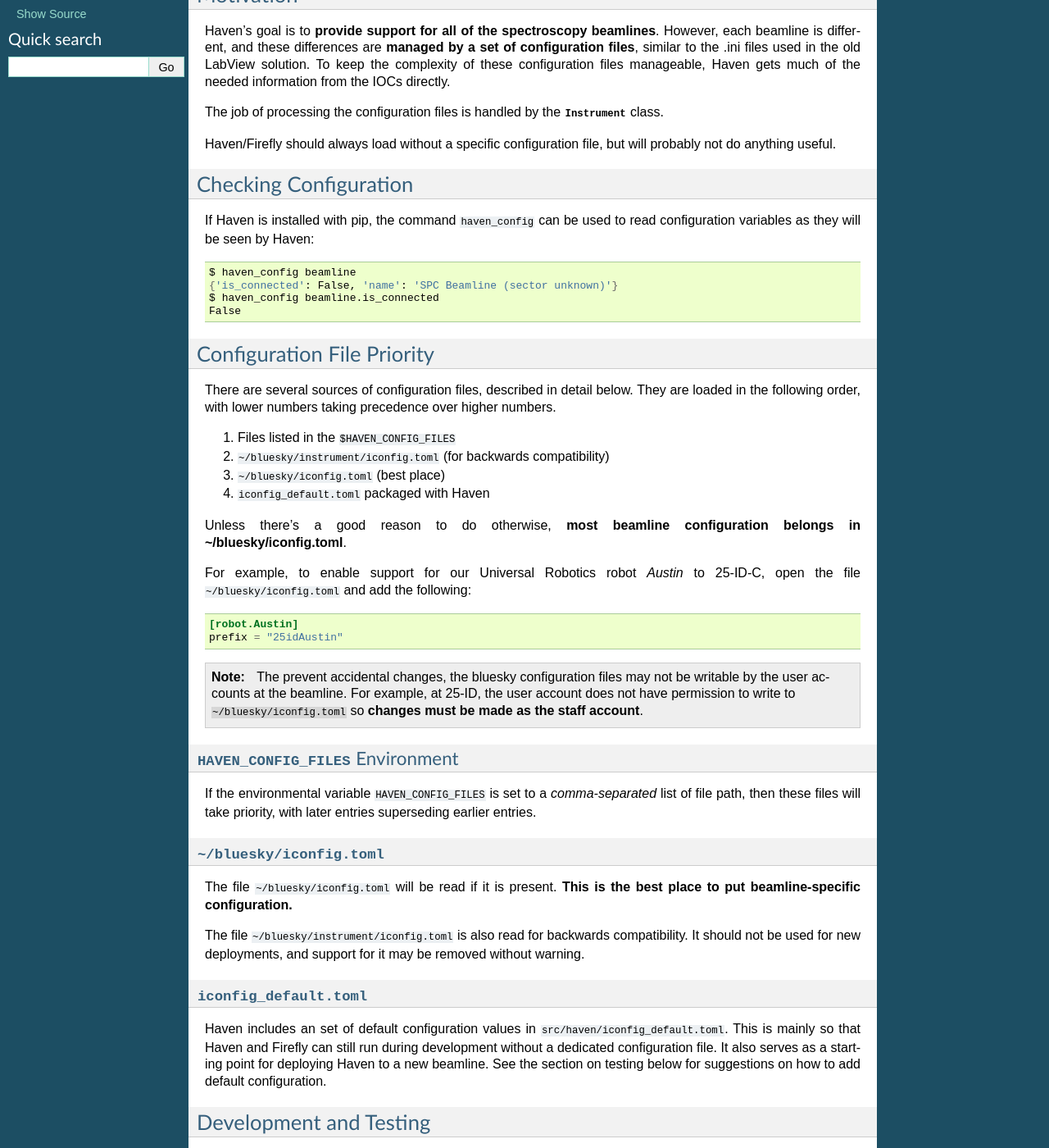
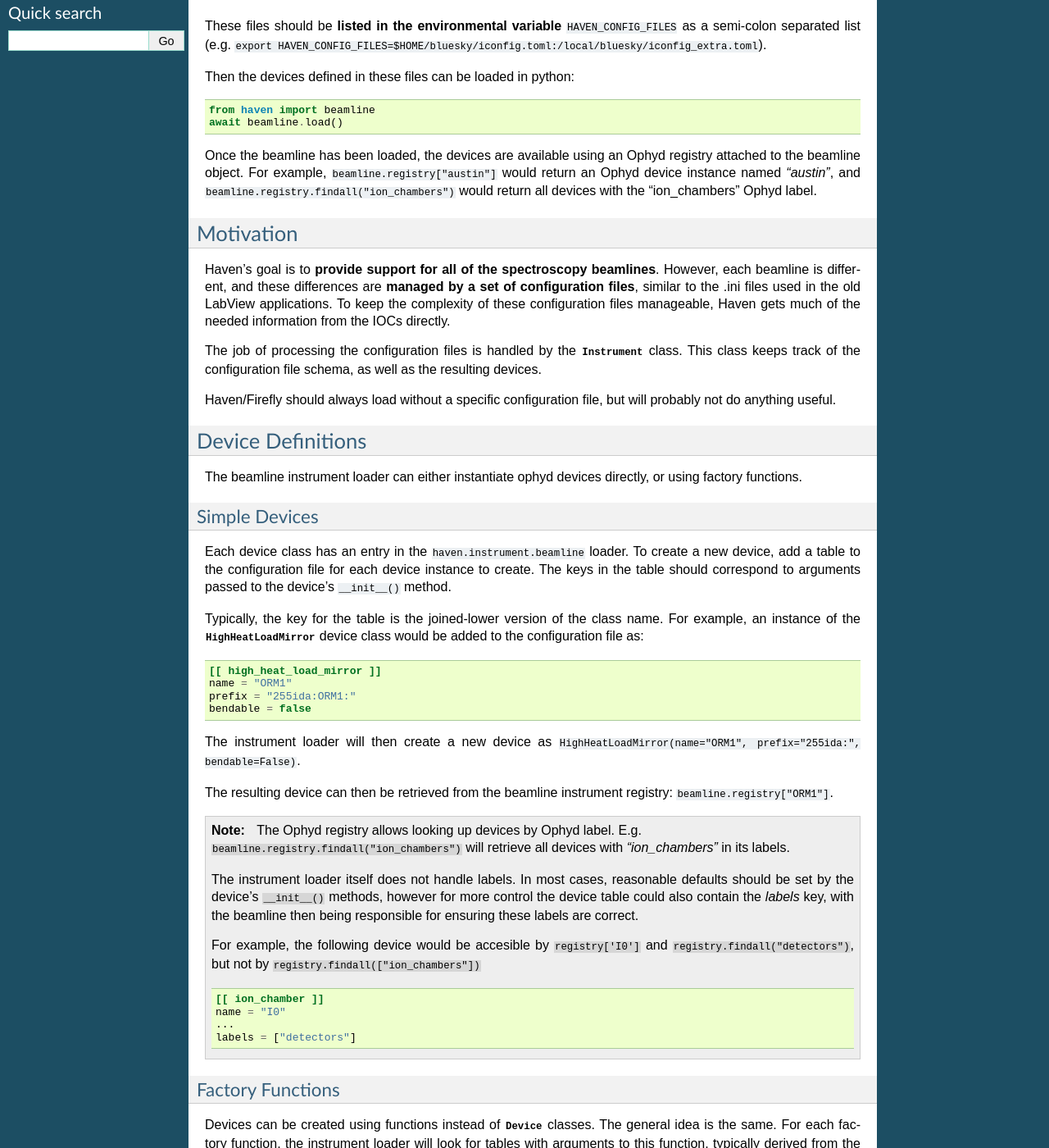
Before and after one commit to spc-group/haven, a Sphinx documentation site: the page built from docs/topic_guides/beamline_configuration.rst, in a window 1280 px wide and 1400 px high, scrolled down 391 px. Shown: the whole window at 82% size. Built offline with Sphinx 7.4.7, drawn with Linux system fonts in a browser that asks for light colours; pages that are not in the unit, such as notebooks, are missing from menus; cross-references to code outside the pages are shown as plain code; some of the changed text lies outside the part shown.

Commit message:
Updated the documentation for instrument loading.

```diff
--- a/docs/topic_guides/beamline_configuration.rst
+++ b/docs/topic_guides/beamline_configuration.rst
@@ -5,96 +5,129 @@ Instrument Configuration
 .. contents:: Table of Contents
     :depth: 3
 
+This page describes the procedure for defining the beamline
+configuration. Haven contains definitions for many Ophyd and
+Ophyd-async devices, however **Haven needs a beamline configuration
+file** to know which specific devices are needed for each beamline.
+
+These files should be **listed in the environmental variable**
+``HAVEN_CONFIG_FILES`` as a semi-colon separated list (e.g. ``export
+HAVEN_CONFIG_FILES=$HOME/bluesky/iconfig.toml:/local/bluesky/iconfig_extra.toml``).
+
+Then the devices defined in these files can be loaded in python:
+
+.. code-block:: python
+
+    from haven import beamline
+    await beamline.load()
+
+Once the beamline has been loaded, the devices are available using an
+Ophyd registry attached to the beamline object. For example,
+``beamline.registry["austin"]`` would return an Ophyd device instance
+named *"austin"*, and ``beamline.registry.findall("ion_chambers")``
+would return all devices with the "ion_chambers" Ophyd label.
+
+
 Motivation
 ----------
 
 Haven's goal is to **provide support for all of the spectroscopy
 beamlines**. However, each beamline is different, and these
 differences are **managed by a set of configuration files**, similar
-to the .ini files used in the old LabView solution. To keep the
+to the .ini files used in the old LabView applications. To keep the
 complexity of these configuration files manageable, Haven gets much of
 the needed information from the IOCs directly.
 
 The job of processing the configuration files is handled by the
-:py:class:`~haven.instrument.Instrument` class.
+:py:class:`~haven.instrument.Instrument` class. This class keeps track
+of the configuration file schema, as well as the resulting devices.
 
 Haven/Firefly should always load without a specific configuration
 file, but will probably not do anything useful.
 
-Checking Configuration
-----------------------
 
-If Haven is installed with pip, the command ``haven_config`` can be
-used to read configuration variables as they will be seen by Haven:
+Device Definitions
+------------------
 
-.. code:: bash
-
-	  $ haven_config beamline
-	  {'is_connected': False, 'name': 'SPC Beamline (sector unknown)'}
-	  $ haven_config beamline.is_connected
-	  False
+The beamline instrument loader can either instantiate ophyd devices
+directly, or using factory functions.
 
 
-Configuration File Priority
----------------------------
+Simple Devices
+^^^^^^^^^^^^^^
 
-There are several sources of configuration files, described in detail
-below. They are loaded in the following order, with lower numbers
-taking precedence over higher numbers.
+Each device class has an entry in the
+:py:object:`~haven.instrument.beamline` loader. To create a new
+device, add a table to the configuration file for each device instance
+to create. The keys in the table should correspond to arguments passed
+to the device's ``__init__()`` method.
 
-1. Files listed in the ``$HAVEN_CONFIG_FILES``
-2. ``~/bluesky/instrument/iconfig.toml`` (for backwards compatibility)
-3. ``~/bluesky/iconfig.toml`` (best place)
-4. ``iconfig_default.toml`` packaged with Haven
+Typically, the key for the table is the joined-lower version of the
+class name. For example, an instance of the
+:py:class:`~haven.devices.mirrors.HighHeatLoadMirror` device class
+would be added to the configuration file as:
 
-Unless there's a good reason to do otherwise, **most beamline
-configuration belongs in ~/bluesky/iconfig.toml**.
+.. code-block:: toml
 
-For example, to enable support for our Universal Robotics robot
-*Austin* to 25-ID-C, open the file ``~/bluesky/iconfig.toml`` and add
-the following:
+   [[ high_heat_load_mirror ]]
+   name = "ORM1"
+   prefix = "255ida:ORM1:"
+   bendable = false
 
-.. code:: toml
+The instrument loader will then create a new device as
+``HighHeatLoadMirror(name="ORM1", prefix="255ida:", bendable=False)``.
 
-   [robot.Austin]
-   prefix = "25idAustin"
+The resulting device can then be retrieved from the beamline
+instrument registry: ``beamline.registry["ORM1"]``.
 
 .. note::
 
-   The prevent accidental changes, the bluesky configuration files may
-   not be writable by the user accounts at the beamline. For example,
-   at 25-ID, the user account does not have permission to write to
-   ``~/bluesky/iconfig.toml`` so **changes must be made as the staff
-   account**.
+    The Ophyd registry allows looking up devices by Ophyd
+    label. E.g. ``beamline.registry.findall("ion_chambers")`` will
+    retrieve all devices with *"ion_chambers"* in its labels.
 
-``HAVEN_CONFIG_FILES`` Environment
-^^^^^^^^^^^^^^^^^^^^^^^^^^^^^^^^^^
+    The instrument loader itself does not handle labels. In most
+    cases, reasonable defaults should be set by the device's
+    ``__init__()`` methods, however for more control the device table
+    could also contain the *labels* key, with the beamline then being
+    responsible for ensuring these labels are correct.
 
-If the environmental variable ``HAVEN_CONFIG_FILES`` is set to a
-*comma-separated* list of file path, then these files will take
-priority, with later entries superseding earlier entries.
+    For example, the following device would be accesible by
+    ``registry['I0']`` and ``registry.findall("detectors")``, but not
+    by ``registry.findall(["ion_chambers"])``
+
+    .. code-block:: toml
+
+        [[ ion_chamber ]]
+	name = "I0"
+	...
+	labels = ["detectors"]
 
 
-``~/bluesky/iconfig.toml``
-^^^^^^^^^^^^^^^^^^^^^^^^^^
+Factory Functions
+^^^^^^^^^^^^^^^^^
 
-The file ``~/bluesky/iconfig.toml`` will be read if it is
-present. **This is the best place to put beamline-specific
-configuration.**
+Devices can be created using functions instead of
+:py:class:`~ophyd.Device` classes. The general idea is the same. For
+each factory function, the instrument loader will look for tables with
+arguments to this function, typically derived from the joined-lower
+name for the factory. For example, the function:
 
-The file ``~/bluesky/instrument/iconfig.toml`` is also read for
-backwards compatibility. It should not be used for new deployments,
-and support for it may be removed without warning.
+.. code-block:: python
 
-``iconfig_default.toml``
-^^^^^^^^^^^^^^^^^^^^^^^^
+    def make_area_detector(name: str, prefix: str, ad_version: str = "4.3") -> Device:
+         ...
 
-Haven includes an set of default configuration values in
-``src/haven/iconfig_default.toml``. This is mainly so that Haven and
-Firefly can still run during development without a dedicated
-configuration file. It also serves as a starting point for deploying
-Haven to a new beamline. See the section on testing below for
-suggestions on how to add default configuration.
+could have an entry in the configuration file:
+
+.. code-block:: toml
+
+    [[ area_detector ]]
+    name = "sim_det"
+
+These factory functions should return either a **new Device**, or a
+**iterable of new devices**.
+
 
 Development and Testing
 -----------------------
@@ -132,15 +165,27 @@ beamline-specific configuration, it can be added in one of two places.
   fluorescence detectors. This configuration should not point to real
   hardware.
 
+
+Checking Configuration
+----------------------
+
+If Haven is installed with pip, the command ``haven_config`` can be
+used to read configuration variables as they will be seen by Haven:
+
+.. code:: bash
+
+	  $ haven_config beamline
+	  {'hardware_is_present': False, 'name': 'SPC Beamline (sector unknown)'}
+	  $ haven_config beamline.hardware_is_present
+	  False
+
+
 Example Configuration
 ---------------------
 
-Below are some examples of configuration that can be re-used for new
-devices support or beamline setup.
+Below is an example of a configuration that can be re-used for new
+device support or beamline setup.
 
-.. literalinclude:: ../../src/haven/iconfig_default.toml
-   :caption: iconfig_default.toml
-   :language: toml
 
 .. literalinclude:: ../../src/haven/iconfig_testing.toml
    :caption: iconfig_testing.toml
--- a/src/haven/iconfig_default.toml
+++ /dev/null
@@ -1,21 +0,0 @@
-# Defaults go here, then get updated by toml loader
-[beamline]
-
-name = "SPC Beamline (sector unknown)"
-is_connected = false
-
-[facility]
-
-name = "Advanced Photon Source"
-xray_source = "insertion device"
-
-[database.databroker]
-
-catalog = "bluesky"
-
-# Cameras
-# =======
-
-[camera]
-
-imagej_command = "imagej"
```
